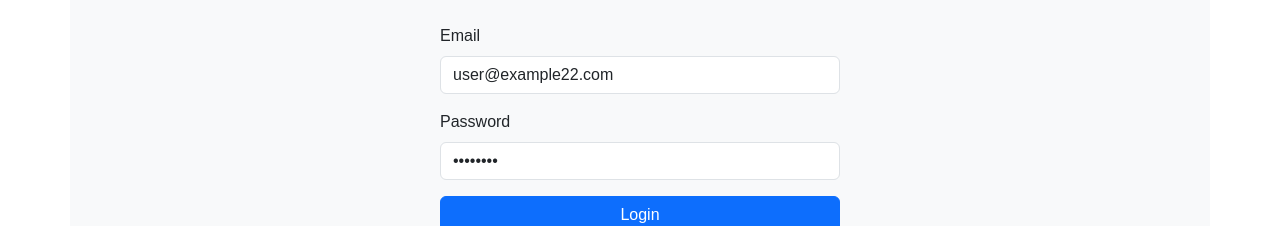
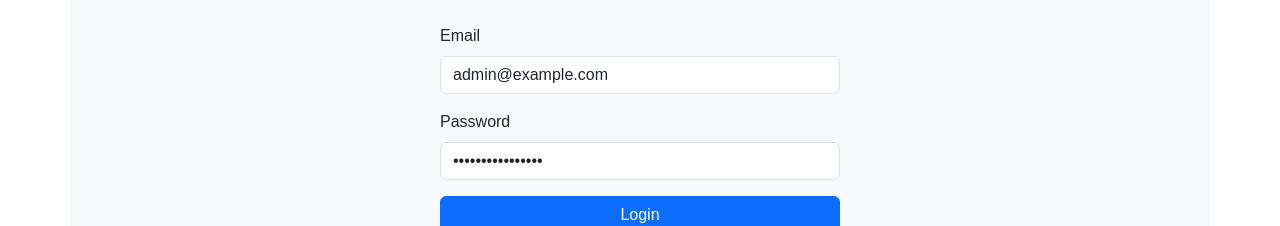
Before and after one commit to Alex-prokop/form_craft, a React (Vite) app in the folder frontend/: page /login in a window 1280 px wide. Shown: the part 331-557 px from the top of the page. Built offline with nearby package versions, Linux system fonts and the light colour scheme; no server answers.

Commit message:
changed the values

```diff
--- a/frontend/src/features/login/ui/LoginForm.tsx
+++ b/frontend/src/features/login/ui/LoginForm.tsx
@@ -36,8 +36,8 @@ export const LoginForm: React.FC = () => {
           type="email"
           className={`form-control ${errors.email ? 'is-invalid' : ''}`}
           // Значение по умолчанию
-          defaultValue="user@example22.com"
-          // defaultValue="admin@example.com"
+          // defaultValue="user@example22.com"
+          defaultValue="admin@example.com"
           {...register('email', {
             required: 'Email is required',
             pattern: {
@@ -60,8 +60,8 @@ export const LoginForm: React.FC = () => {
           type="password"
           className={`form-control ${errors.password ? 'is-invalid' : ''}`}
           // Значение по умолчанию
-          defaultValue="string22"
-          // defaultValue="adminPassword123"
+          // defaultValue="string22"
+          defaultValue="adminPassword123"
           {...register('password', { required: 'Password is required' })}
         />
         {errors.password && (
```
